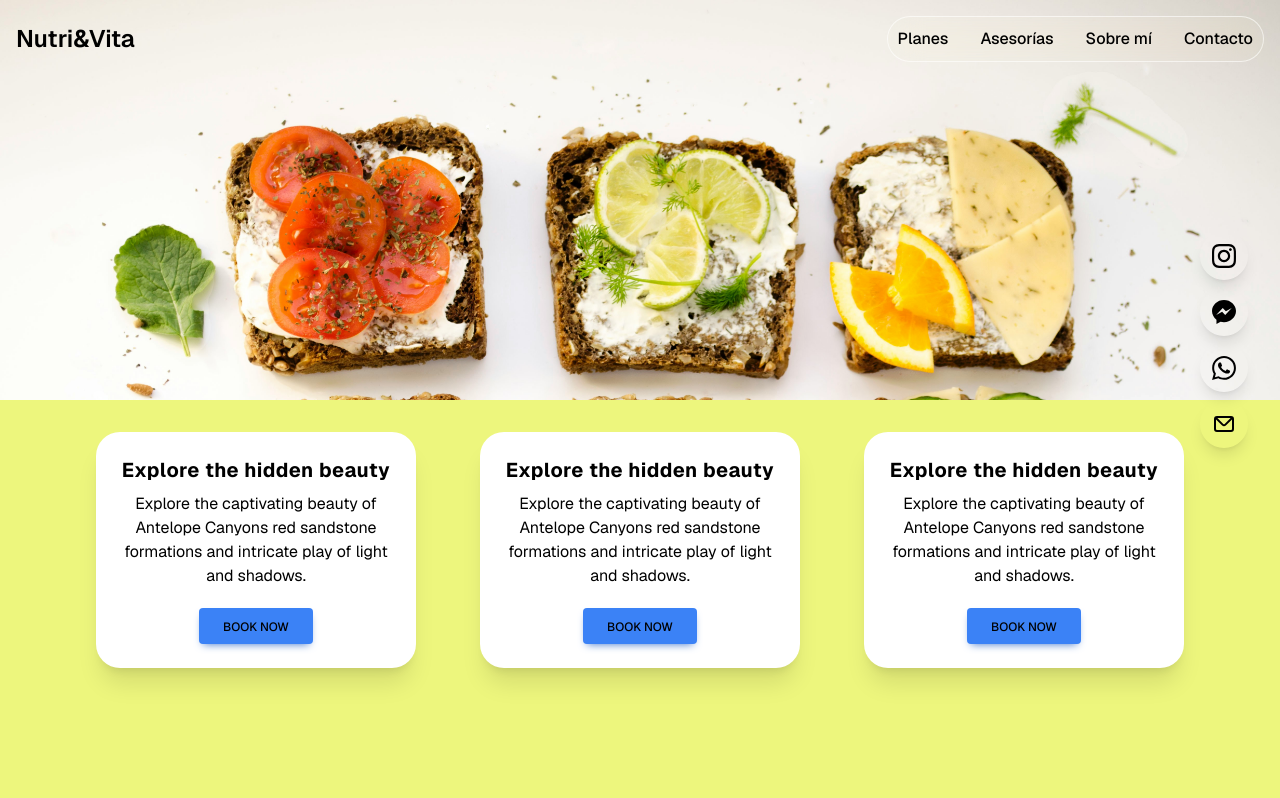
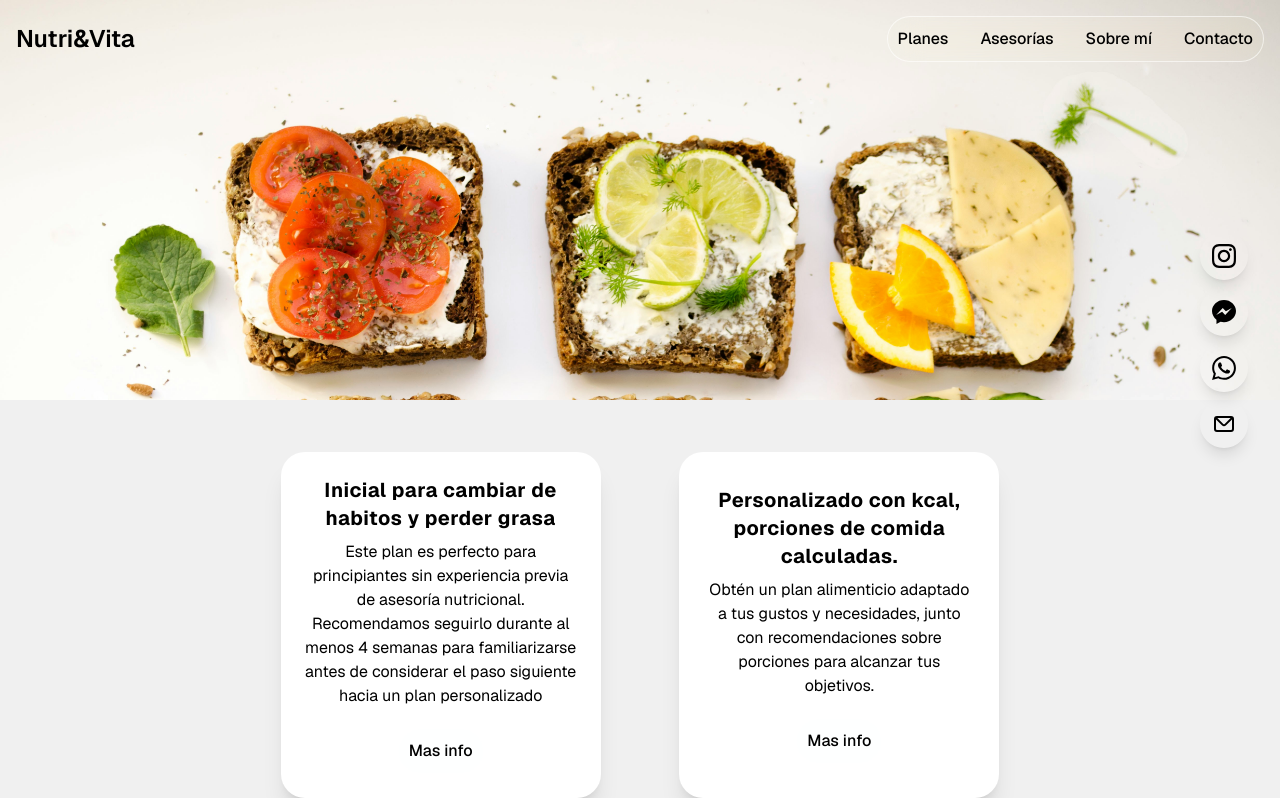
Before and after one commit to pauladayn/nutrition-maldonado, a Next.js app: page / in a window 1280 px wide. Shown: the top 798 px of the page. Built offline with nearby package versions, Linux system fonts and the light colour scheme; a web font is replaced by a local one.

Commit message:
fix: cards

```diff
--- a/src/app/layout.tsx
+++ b/src/app/layout.tsx
@@ -5,7 +5,7 @@ import { GeistMono } from 'geist/font/mono';
 import Navbar from '@/components/Header/Header';
 import Footer from '@/components/Footer/Footer';
 import Contact from '@/components/Contact/Contact';
-
+import Head from 'next/head';
 import './globals.css';
 
 export const metadata: Metadata = {
@@ -39,16 +39,17 @@ export default function RootLayout({
   children: React.ReactNode;
 }>) {
   return (
+
     <html lang='en'>
       <body className={GeistSans.className}>
         <Navbar />
+        <div className='flex-col bg-scroll bg-auto bg-center'>
+        </div>
         <Contact />
-        <main>
+        <main className='flex min-h-screen flex-col bg-neutral'>
           {children}
         </main>
         <Footer />
-        {/*      <div className='flex-col bg-scroll bg-auto bg-center'>
-        </div> */}
       </body>
     </html>
   );
--- a/src/app/page.tsx
+++ b/src/app/page.tsx
@@ -2,9 +2,9 @@ import CardsContainer from '@/components/CardsContainer/CardsContainer';
 
 export default function Home() {
   return (
-    <main className='flex min-h-screen flex-col bg-secondary'>
+    <>
       <div className='hero min-h-2'></div>
       <CardsContainer />
-    </main>
+    </>
   );
 }
--- a/src/app/planes/page.tsx
+++ b/src/app/planes/page.tsx
@@ -1,7 +1,11 @@
+import CardsContainer from "@/components/CardsContainer/CardsContainer";
+
 export default function Planes() {
-    return (
-      <div>
-        <h1>Planes</h1>
-      </div>
-    );
-  }
+  return (
+    <>
+      <h1>Nuestros Planes</h1>
+      <p className="text-3xl text-gray-900 dark:text-white p-4">Elegí el plan que mas te guste</p>
+      <CardsContainer />
+    </>
+  );
+}
--- a/src/components/CardsContainer/Cards.tsx
+++ b/src/components/CardsContainer/Cards.tsx
@@ -1,19 +1,18 @@
-const Cards = () => {
+const Cards = ({title, info, path} : {title: string, info: string, path: string}) => {
   return (
-    <div className='block rounded-3xl bg-white shadow-xl dark:bg-neutral-700 text-center max-w-xs'>
+    <div className='block rounded-3xl bg-white shadow-xl dark:bg-neutral-700 text-center max-w-xs flex flex-col justify-center'>
       <div className='p-6'>
         <h5 className='mb-2 text-xl font-bold tracking-wide text-neutral-800 dark:text-neutral-50'>
-          Explore the hidden beauty
+          {title}
         </h5>
         <p className='mb-2 text-base text-neutral-500 dark:text-neutral-300'>
-          Explore the captivating beauty of Antelope Canyons red sandstone
-          formations and intricate play of light and shadows.
+         {info}
         </p>
         <a
-          href='#'
-          className='mt-3 inline-block rounded bg-blue-500 px-6 pb-2 pt-2.5 text-xs font-medium uppercase leading-normal text-white shadow-[0_4px_9px_-4px_#3b71ca] transition duration-150 ease-in-out hover:bg-blue-600 hover:shadow-[0_8px_9px_-4px_rgba(59,113,202,0.3),0_4px_18px_0_rgba(59,113,202,0.2)] focus:bg-blue-600 focus:shadow-[0_8px_9px_-4px_rgba(59,113,202,0.3),0_4px_18px_0_rgba(59,113,202,0.2)] focus:outline-none focus:ring-0 active:bg-blue-700 active:shadow-[0_8px_9px_-4px_rgba(59,113,202,0.3),0_4px_18px_0_rgba(59,113,202,0.2)] dark:shadow-[0_4px_9px_-4px_rgba(59,113,202,0.5)] dark:hover:shadow-[0_8px_9px_-4px_rgba(59,113,202,0.2),0_4px_18px_0_rgba(59,113,202,0.1)] dark:focus:shadow-[0_8px_9px_-4px_rgba(59,113,202,0.2),0_4px_18px_0_rgba(59,113,202,0.1)] dark:active:shadow-[0_8px_9px_-4px_rgba(59,113,202,0.2),0_4px_18px_0_rgba(59,113,202,0.1)]'
+          href={path}
+          className='mt-3 inline-block cardBlured rounded-full font-medium leading-normal transition duration-150 ease-in-out hover:bg-primary focus:shadow-[0_8px_9px_-4px_rgba(59,113,202,0.3),0_4px_18px_0_rgba(59,113,202,0.2)] focus:outline-none focus:ring-0 active:shadow-[0_8px_9px_-4px_rgba(59,113,202,0.3),0_4px_18px_0_rgba(59,113,202,0.2)] dark:shadow-[0_4px_9px_-4px_rgba(59,113,202,0.5)] dark:hover:shadow-[0_8px_9px_-4px_rgba(59,113,202,0.2),0_4px_18px_0_rgba(59,113,202,0.1)] dark:focus:shadow-[0_8px_9px_-4px_rgba(59,113,202,0.2),0_4px_18px_0_rgba(59,113,202,0.1)] dark:active:shadow-[0_8px_9px_-4px_rgba(59,113,202,0.2),0_4px_18px_0_rgba(59,113,202,0.1)]'
         >
-          Book now
+          Mas info
         </a>
       </div>
     </div>
--- a/src/components/CardsContainer/CardsContainer.tsx
+++ b/src/components/CardsContainer/CardsContainer.tsx
@@ -1,11 +1,12 @@
 import Cards from './Cards';
-
+import { plans } from '@/constants';
 const CardsContainer = () => {
   return (
-    <div className='flex justify-evenly p-8 flex-wrap'>
-      <Cards />
-      <Cards />
-      <Cards />
+    <div className='flex flex-col items-center p-10'>
+      {/* <p className="text-3xl text-gray-900 dark:text-white p-4">Elegi el plan que mas te guste</p> */}
+      <div className='flex justify-evenly flex-wrap w-3/4 p-3'>
+       {plans.map((plan)=> <Cards title={plan.title} info={plan.info} path={plan.path}/>)}
+      </div>
     </div>
   );
 };
--- a/src/constants.ts
+++ b/src/constants.ts
@@ -53,3 +53,26 @@ export const navLinks = [
         href: '/contacto',
     },
 ]
+
+export const plans = [
+    {
+        title: 'Inicial para cambiar de habitos y perder grasa',
+        info: 'Este plan es perfecto para principiantes sin experiencia previa de asesoría nutricional. Recomendamos seguirlo durante al menos 4 semanas para familiarizarse antes de considerar el paso siguiente hacia un plan personalizado',
+        path: '/plan/inicial'
+    },
+    {
+        title: 'Personalizado con kcal, porciones de comida calculadas.',
+        info: 'Obtén un plan alimenticio adaptado a tus gustos y necesidades, junto con recomendaciones sobre porciones para alcanzar tus objetivos.',
+        path: '/plan/personalizado'
+    },
+    {
+        title: 'Plan patología clínica para un cambio de hábitos y acompañar una enfermedad/patología',
+        info: 'Este plan es perfecto si nunca has tenido asesoría nutricional y prefieres evitar consultas presenciales. Se recomienda seguirlo por al menos 4 semanas antes de optar por un turno de seguimiento para monitorear progresos y mejorar síntomas clínicos.',
+        path: '/plan/patologia-clinica'
+    },
+    {
+        title: 'Sos vegetariano/vegano y no sabes por donde empezar?',
+        info: 'Perfecto para aquellos que desean adoptar una dieta basada en plantas de manera consciente y bien informada. Aprende todo lo necesario para seguir este estilo de alimentación de forma segura y saludable.',
+        path: '/plan/vegetariano-vegano'
+    },
+]
```
